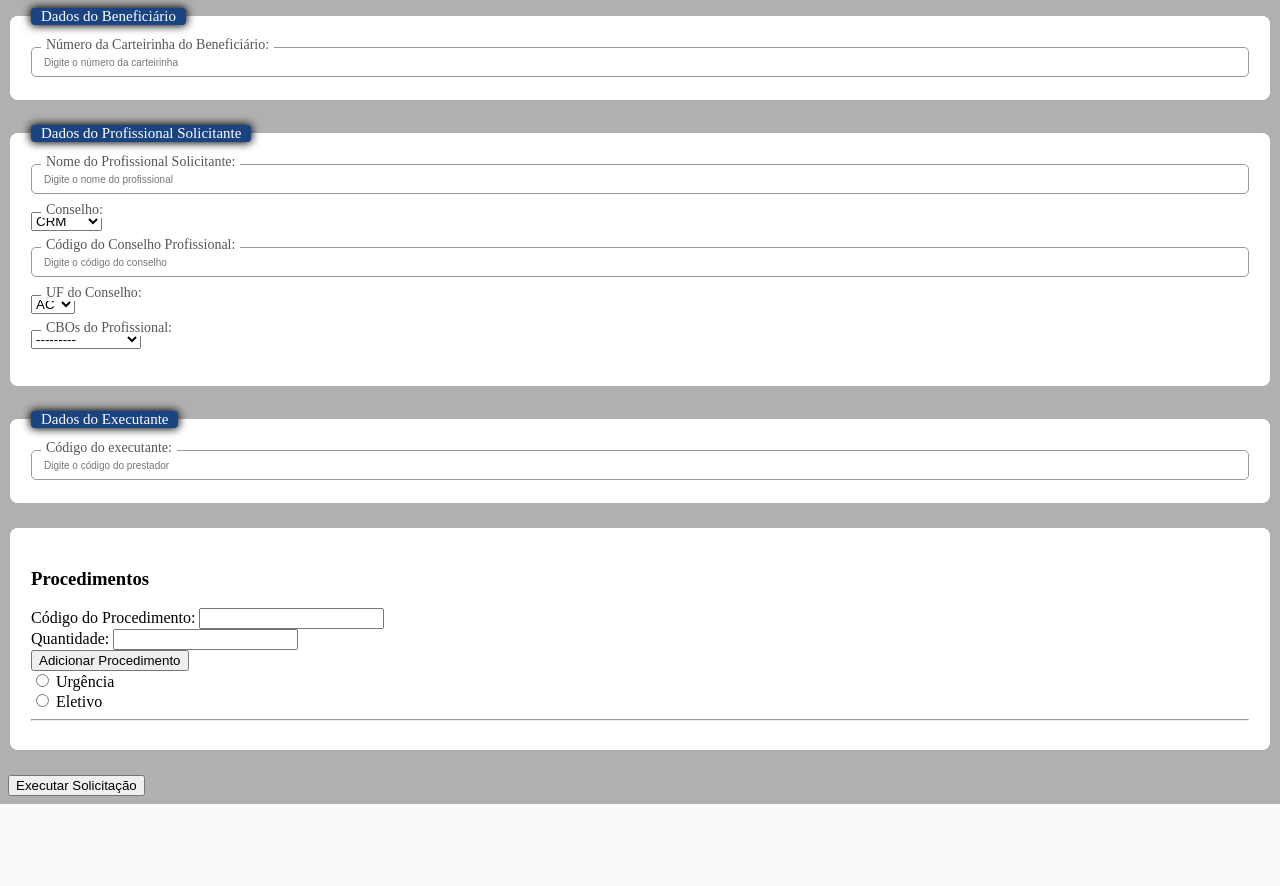
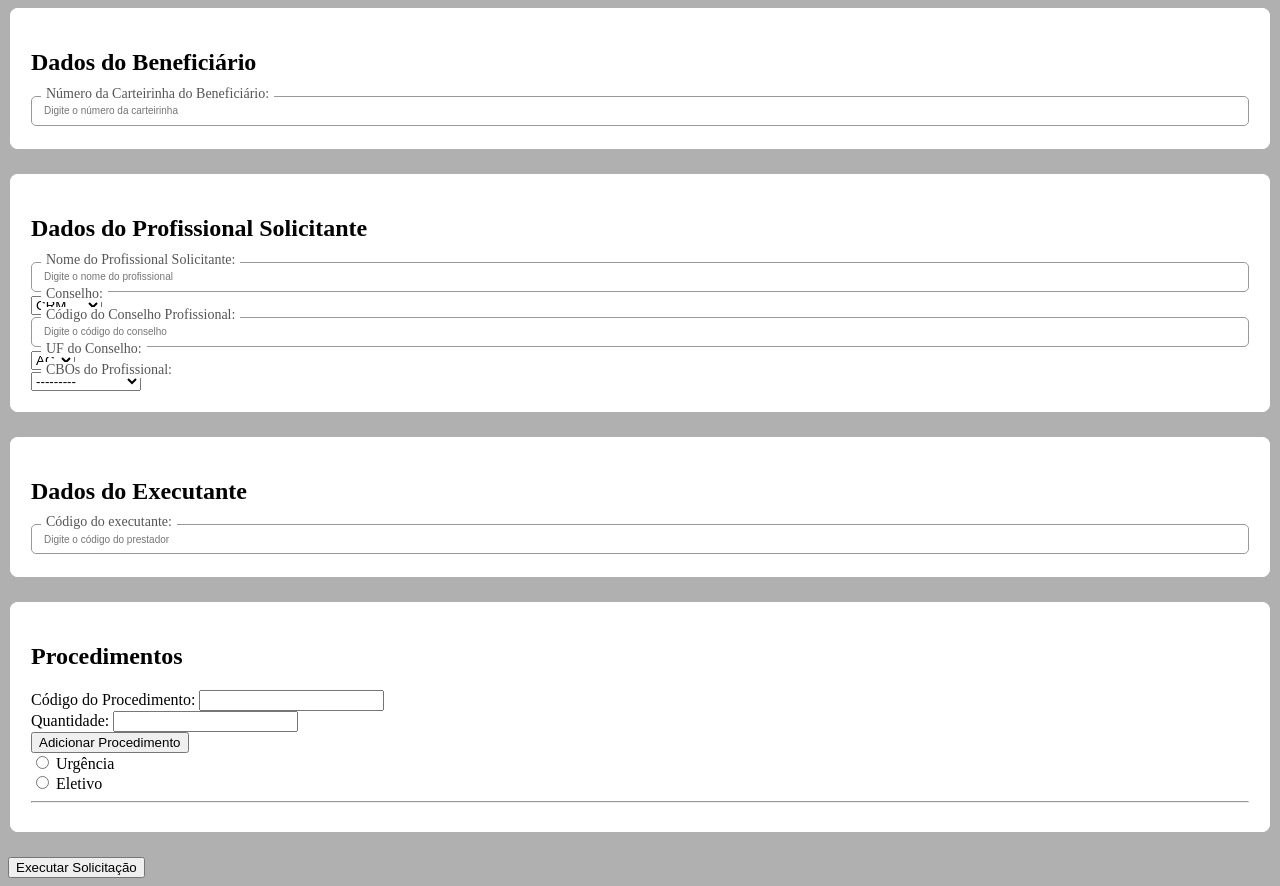
Before and after one commit to PTK-NPM/convenio, a Django app: page /autorizacao in a window 1280 px wide. Before the commit the page ends 804 px from the top, so only its background shows below. Run offline with Django 5.2, Linux system fonts and the light colour scheme; a user stored in the database is signed in; data comes from the database, SQL or seed files in the repository.

Commit message:
Update autorizacao.html

```diff
--- a/DoctorNet_app/templates/autorizacao.html
+++ b/DoctorNet_app/templates/autorizacao.html
@@ -3,11 +3,11 @@
 {%load static%}
 
 
-<div class="test1">
+<div class="form-autorizacao-container">
     <form method="POST" action="" target=_blank>
         {% csrf_token %}
         <fieldset class='field-autorizacao'>
-            <legend class='legend-autorizacao'> Dados do Beneficiário </legend>
+            <h2>Dados do Beneficiário</h2>
             <div class="input-container">
                 {{sol_form.carteirinha_beneficiario.label_tag}}
                 {{sol_form.carteirinha_beneficiario}}
@@ -15,39 +15,39 @@
         </fieldset>
 
         <fieldset class='field-autorizacao'>
-            <legend class='legend-autorizacao'> Dados do Profissional Solicitante </legend>
+            <h2> Dados do Profissional Solicitante </h2>
             <div class="input-container">
             {{sol_form.nome_profissional.label_tag}}
             {{sol_form.nome_profissional}}
             </div>
-            <p>
+
             <div class="input-container">
             {{sol_form.conselho.label_tag}}
             {{sol_form.conselho}}
             </div>
 
-            <p>
+
             <div class="input-container">
             {{sol_form.codigo_conselho.label_tag}}
             {{sol_form.codigo_conselho}}
             </div>
-            <p>
+
             <div class="input-container">
             {{sol_form.UF_Conselho.label_tag}}
             {{sol_form.UF_Conselho}}
             </div>
-            <p>
+
             <div class="input-container">
             {{sol_form.cbos.label_tag}}
             {{sol_form.cbos}}
             </div>
-            <p>
+
 
 
         </fieldset>
 
         <fieldset class='field-autorizacao'>
-            <legend class='legend-autorizacao'> Dados do Executante </legend>
+            <h2> Dados do Executante </h2>
             <div class="input-container">
             {{sol_form.codigo_operadora.label_tag}}
             {{sol_form.codigo_operadora }}
@@ -55,7 +55,7 @@
         </fieldset>
 
          <fieldset class='field-autorizacao'>
-            <h3>Procedimentos</h3>
+            <h2>Procedimentos</h2>
 
     {{ formset.management_form }}
 
```
